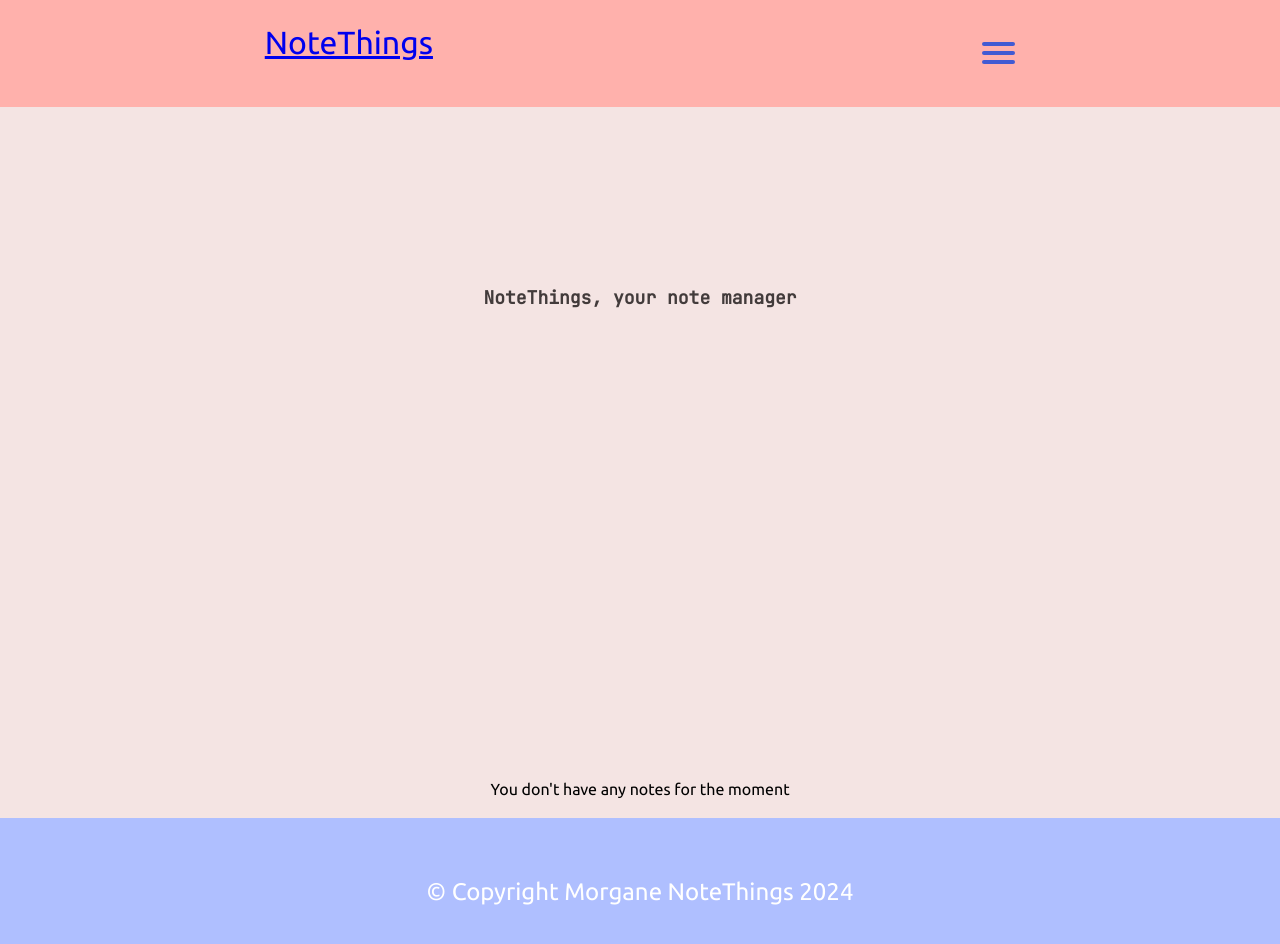
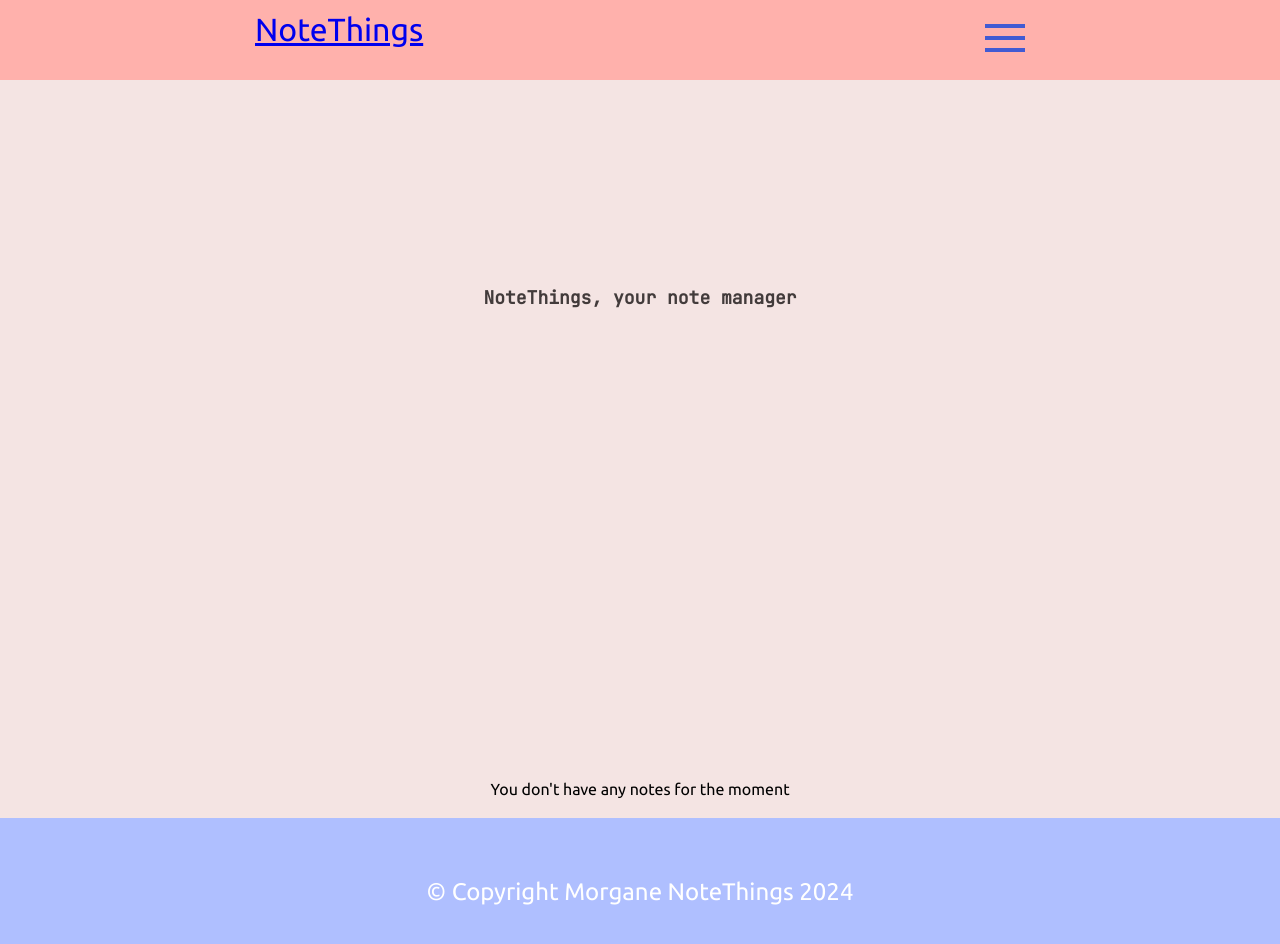
Before and after one commit to Mauh33/NoteThings-2, a React (Vite) app: page / in a window 1280 px wide. Shown: the top 944 px of the page. Built offline with nearby package versions, Linux system fonts and the light colour scheme.

Commit message:
menu style finished

```diff
--- a/src/components/Header/Header.jsx
+++ b/src/components/Header/Header.jsx
@@ -1,5 +1,4 @@
 import "../../styles/components-style/_header.scss";
-import ArrowBack from "../../assets/arrow_back.png";
 import { Link } from "react-router-dom";
 
 export default function Header() {
@@ -9,12 +8,12 @@ export default function Header() {
         <h1>
           <Link to='/'>NoteThings</Link>
         </h1>
-        <div className='menuToggle'>
-          <input type='checkbox' name='' id='' />
+        <input type='checkbox' id='menuToggle' className='menuToggleCheckbox' />
+        <label htmlFor='menuToggle' className='menuToggleLabel'>
           <span></span>
           <span></span>
           <span></span>
-        </div>
+        </label>
         <nav className='navigation'>
           <ul className='menu'>
             <li>
--- a/src/styles/components-style/_header.scss
+++ b/src/styles/components-style/_header.scss
@@ -6,84 +6,75 @@
   top: 0;
   left: 0;
   right: 0;
-  padding: 1.3rem 1rem;
+  height: 10vh;
   background-color: $primary-color;
-  grid-column: 1/11;
-  grid-row: 1/3;
-  @include flexbox($direction: row, $justify: space-evenly, $align: center);
+  display: flex;
+  justify-content: space-around;
+  align-items: center;
 }
 
-.header::before {
-  content: "";
-  position: absolute;
-  top: 0;
-  left: 0;
-  width: 100%;
-  height: 100%;
-  z-index: -1;
+.menuToggleCheckbox {
+  display: none;
 }
 
-.menuToggle {
-  display: block;
-  position: relative;
-  z-index: 1;
-  user-select: none;
-  align-self: center;
-  padding-top: 5px;
-}
-
-.menuToggle input {
+.menuToggleLabel {
   display: block;
   width: 40px;
   height: 32px;
-  position: absolute;
-  top: -7px;
-  right: -5px;
+  position: relative;
   cursor: pointer;
-  opacity: 0;
-  z-index: 2;
+
+  span {
+    display: block;
+    width: 100%;
+    height: 4px;
+    background-color: $element-color;
+    margin-bottom: 8px;
+    transform-origin: 4px 0;
+    transition: transform 0.5s cubic-bezier(0.77, 0.2, 0.05, 1),
+      opacity 0.5s ease;
   }
 
-.menuToggle span {
-  display: block;
-  width: 33px;
-  height: 4px;
-  margin-bottom: 5px;
-  position: relative;
-  border-radius: 3px;
-  background-color: $element-color;
-  z-index: 1;
-  transform-origin: 4px 0;
-  transition: transform 0.5s cubic-bezier(0.77, 0.2, 0.05, 1), opacity 0.5s ease;
-}
-
-.menuToggle span:first-child {
+  span:nth-child(1) {
     transform-origin: 0% 0%;
   }
 
-.menuToggle span:nth-last-child(2) {
+  span:nth-child(3) {
     transform-origin: 0% 100%;
   }
 
-.menuToggle input:checked ~ span:nth-last-child(1) {
+  .menuToggleCheckbox:checked + & {
+    span:nth-child(1) {
+      transform: rotate(41deg) translate(-4px, -2px);
+    }
+
+    span:nth-child(2) {
+      transform: rotate(-39deg) translate(-7px, 2px);
+    }
+
+    span:nth-child(3) {
       opacity: 0;
       transition: transform 0.2s ease-out, opacity 0.2s ease-in;
     }
-
-.menuToggle input:checked ~ span:nth-last-child(2) {
-  transform: rotate(-40deg) translate(-4px, 2px);
   }
-
-.menuToggle input:checked ~ span:nth-last-child(3) {
-  transform: rotate(40deg) translate(-5px, -2px);
-}
-
-.link {
-  display: none;
 }
 
 .navigation {
-  display: none;
+  position: absolute;
+  top: 100%;
+  left: 0;
+  width: 100%;
+  background-color: $primary-color;
+  overflow: hidden;
+  height: 0;
+  transition: height 0.3s ease;
+  display: flex;
+  justify-content: center;
+  align-items: center;
+
+  .menuToggleCheckbox:checked ~ & {
+    height: 5rem; /* Ajustez cette valeur au besoin */
+  }
 }
 
 @include from(sm) {
```
Lines whose indentation alone changed are shown as unchanged.
